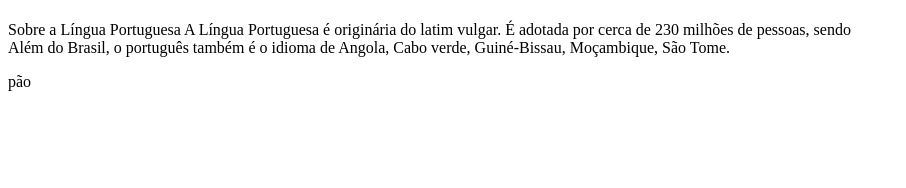
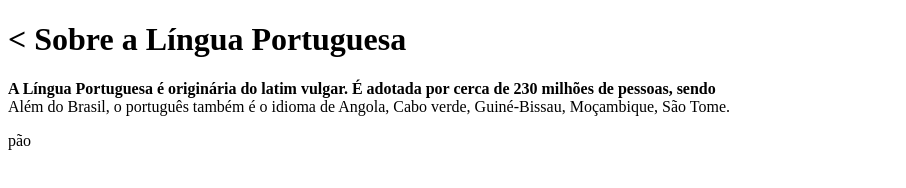
Before and after one commit to PedroHBarrosPereira/PedroHBarrosPereira, a plain HTML site: page index.html in a window 1280 px wide. Shown: the whole page, without its empty margins (0-906 px from the left). Drawn offline with Linux system fonts and the light colour scheme.

Commit message:
index.html

```diff
--- a/index.html
+++ b/index.html
@@ -6,9 +6,9 @@
     <title>Document</title>
 </head>
 <body>
-   <h1></h1> Sobre a Língua Portuguesa
+   <h1>< Sobre a Língua Portuguesa </h1>
 
-   <b></b> A Língua Portuguesa é originária do latim vulgar. É adotada por cerca de 230 milhões de pessoas, sendo
+   <b> A Língua Portuguesa é originária do latim vulgar. É adotada por cerca de 230 milhões de pessoas, sendo </b>
 
    <br> Além do Brasil, o português também é o idioma de Angola, Cabo verde, Guiné-Bissau, Moçambique, São Tome.
 
```
